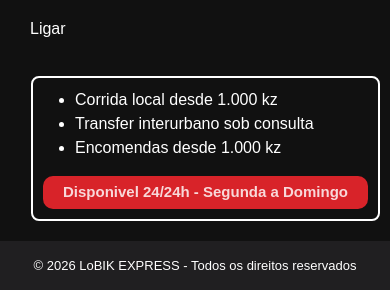
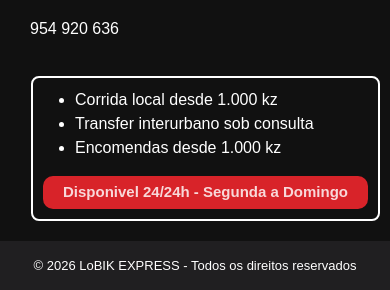
Before and after one commit to AntonioBalduino/LoBIK, a plain HTML site: page index.html in a window 390 px wide. Shown: the part 2677-2967 px from the top of the page. Drawn offline with nearby package versions, Linux system fonts and the light colour scheme.

Commit message:
Change phone number in contact section
Updated phone number displayed in the contact section.

```diff
--- a/index.html
+++ b/index.html
@@ -173,7 +173,7 @@
             <div class="redes">
                 <div>
                     <a href="#whatsapp"><i class="bi bi-whatsapp"></i> 933 250 025</a>
-                    <p><a href="tel:+244954920636">Ligar</a></p>
+                    <p><a href="tel:+244954920636">954 920 636</a></p>
                 </div>
                 <div>
 
```
